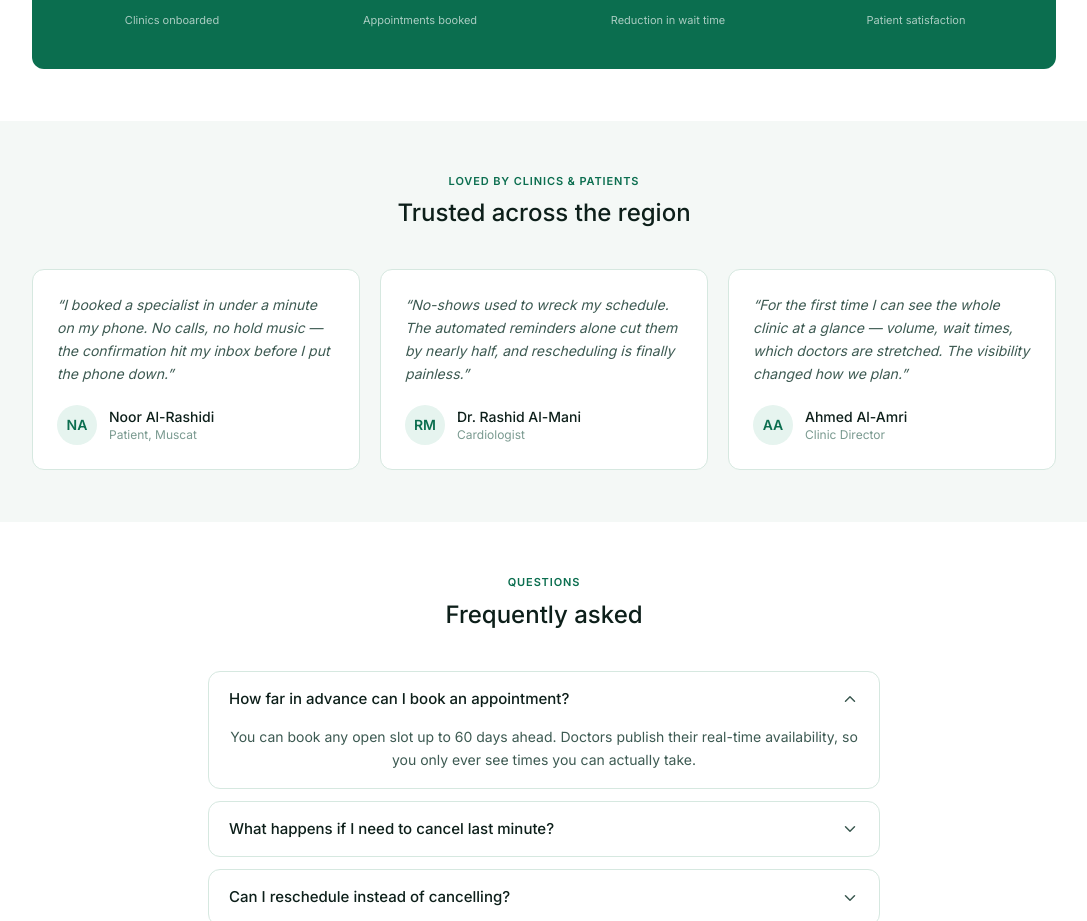
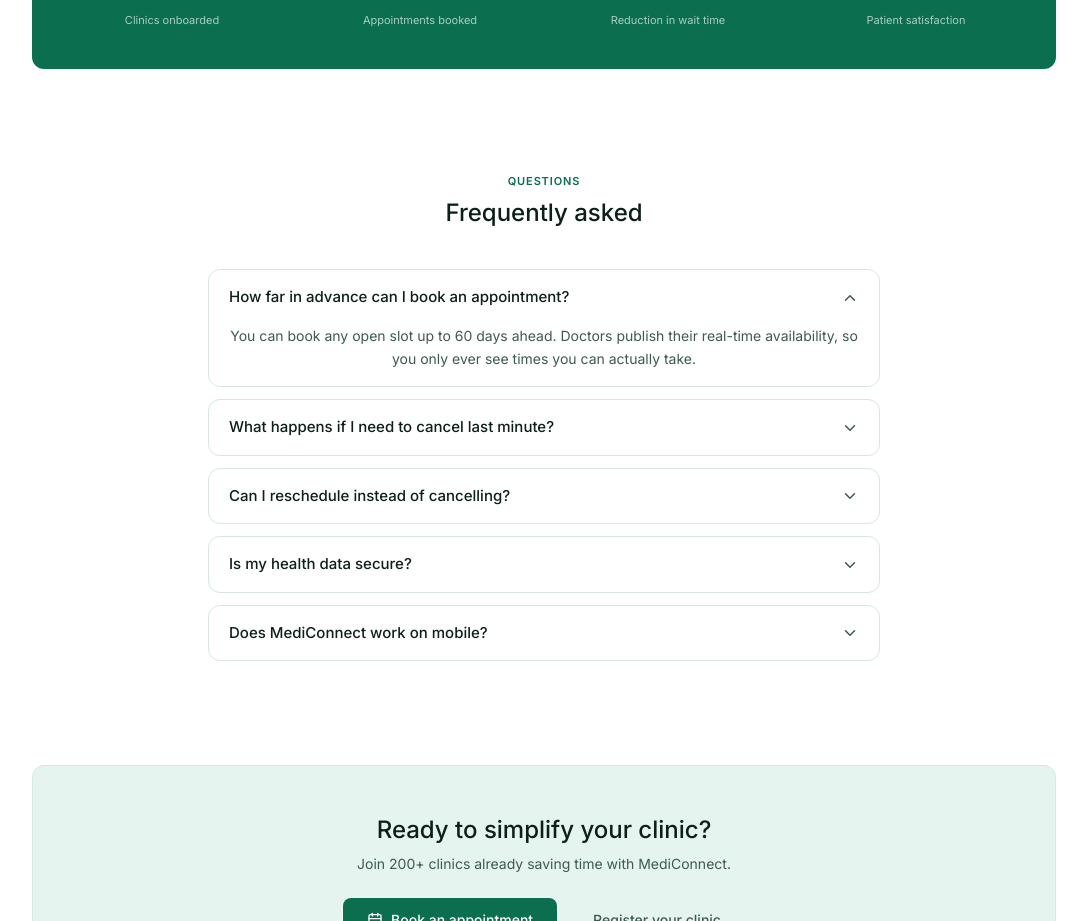
Before and after one commit to Ashosha1/Clinic-Appointment-System, a Next.js app in the folder hospital-app/: page / in a window 1280 px wide. Shown: the part 1641-2562 px from the top of the page, without its empty margins (96-1183 px from the left). Built offline with nearby package versions, Linux system fonts and the light colour scheme.

Commit message:
Remove testimonials section from homepage

```diff
--- a/hospital-app/app/page.tsx
+++ b/hospital-app/app/page.tsx
@@ -91,30 +91,6 @@ const STATS = [
   { value: '50k+', label: 'Appointments booked' },
   { value: '40%', label: 'Reduction in wait time' },
   { value: '98%', label: 'Patient satisfaction' },
-]
-
-const TESTIMONIALS = [
-  {
-    quote:
-      'I booked a specialist in under a minute on my phone. No calls, no hold music — the confirmation hit my inbox before I put the phone down.',
-    initials: 'NA',
-    name: 'Noor Al-Rashidi',
-    role: 'Patient, Muscat',
-  },
-  {
-    quote:
-      'No-shows used to wreck my schedule. The automated reminders alone cut them by nearly half, and rescheduling is finally painless.',
-    initials: 'RM',
-    name: 'Dr. Rashid Al-Mani',
-    role: 'Cardiologist',
-  },
-  {
-    quote:
-      'For the first time I can see the whole clinic at a glance — volume, wait times, which doctors are stretched. The visibility changed how we plan.',
-    initials: 'AA',
-    name: 'Ahmed Al-Amri',
-    role: 'Clinic Director',
-  },
 ]
 
 export default function Home() {
@@ -273,44 +249,6 @@ export default function Home() {
           </div>
         </section>
 
-        {/* TESTIMONIALS */}
-        <section className="bg-[var(--bg2)] px-8 py-[52px] text-center">
-          <p className="text-[11px] font-semibold uppercase tracking-[0.08em] text-[var(--p)]">
-            Loved by clinics & patients
-          </p>
-          <h2 className="mt-2 text-2xl font-medium">
-            Trusted across the region
-          </h2>
-          <div className="mx-auto mt-10 grid max-w-5xl gap-5 md:grid-cols-3">
-            {TESTIMONIALS.map(({ quote, initials, name, role }) => (
-              <figure
-                key={name}
-                className="flex flex-col rounded-[var(--radius)] border border-[var(--border)] bg-[var(--card)] p-6 text-left"
-              >
-                <blockquote className="flex-1 text-sm italic leading-relaxed text-[var(--txt2)]">
-                  “{quote}”
-                </blockquote>
-                <figcaption className="mt-5 flex items-center gap-3">
-                  <span
-                    aria-hidden="true"
-                    className="flex h-10 w-10 items-center justify-center rounded-full bg-[var(--p3)] text-sm font-semibold text-[var(--p)]"
-                  >
-                    {initials}
-                  </span>
-                  <span className="leading-tight">
-                    <span className="block text-sm font-medium text-[var(--txt)]">
-                      {name}
-                    </span>
-                    <span className="block text-xs text-[var(--txt3)]">
-                      {role}
-                    </span>
-                  </span>
-                </figcaption>
-              </figure>
-            ))}
-          </div>
-        </section>
-
         {/* FAQ */}
         <section id="pricing" className="bg-[var(--bg)] px-8 py-[52px] text-center">
           <p className="text-[11px] font-semibold uppercase tracking-[0.08em] text-[var(--p)]">
```
